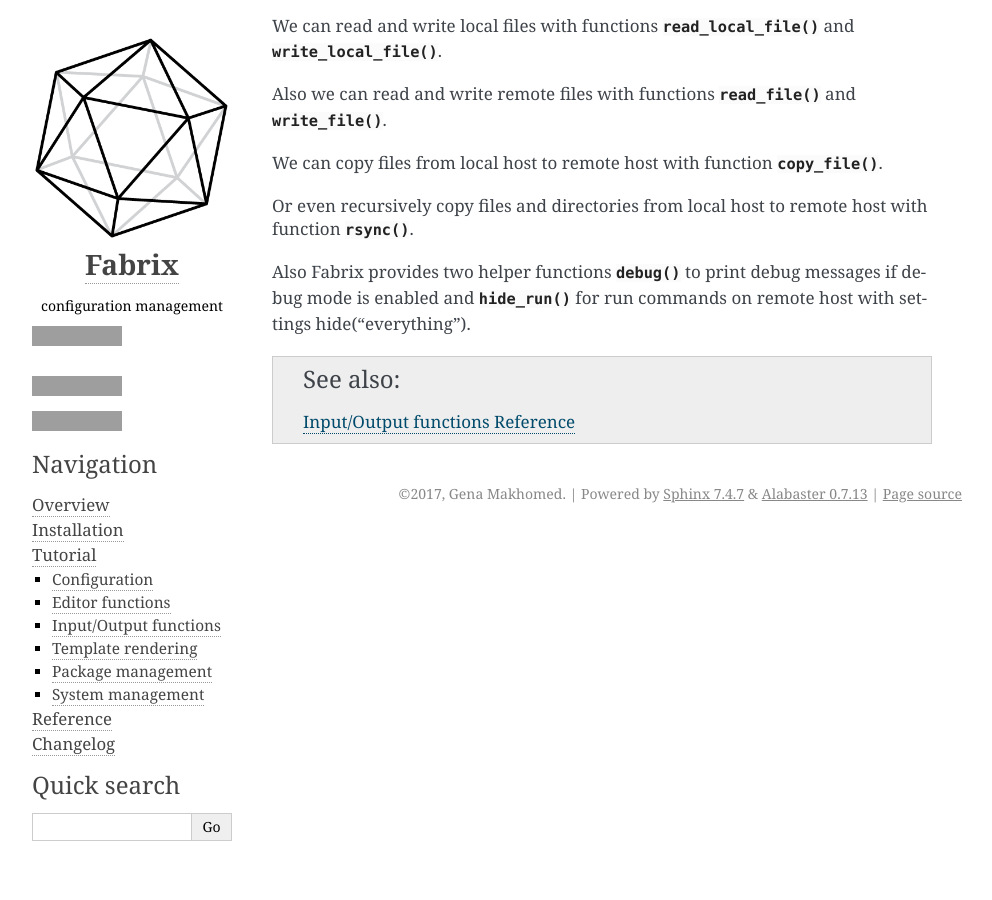
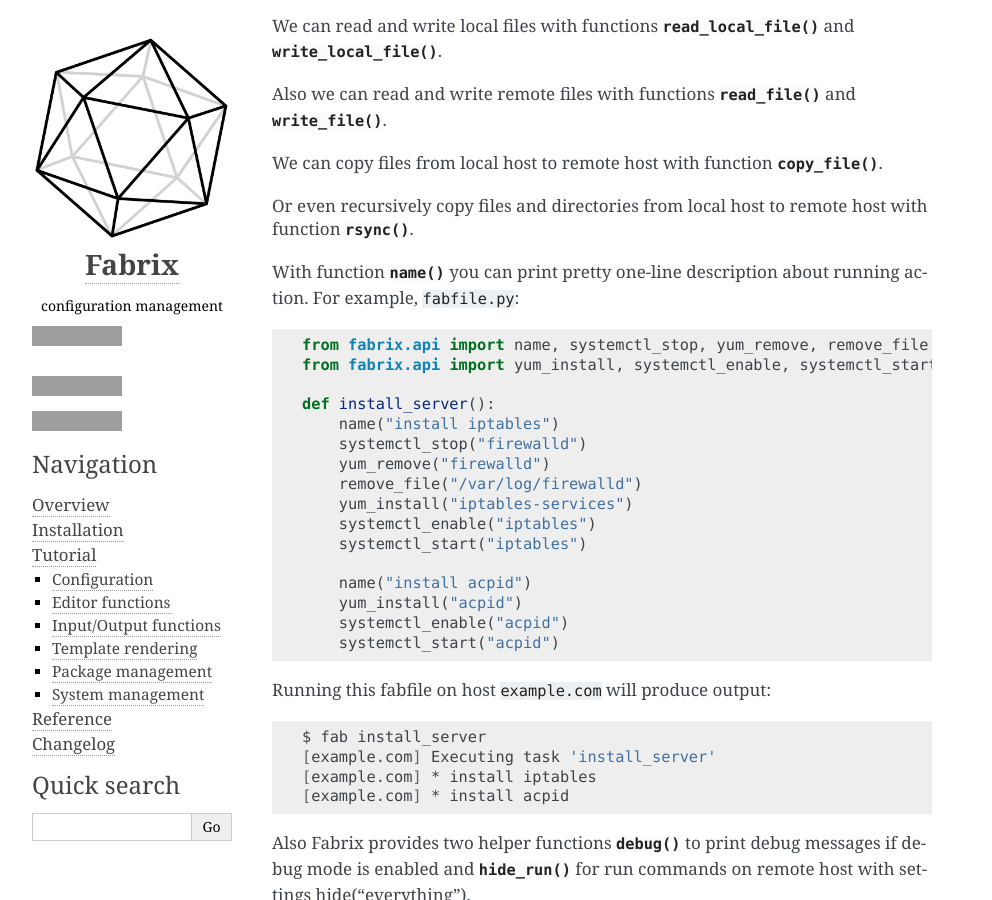
Before and after one commit to makhomed/fabrix, a Sphinx documentation site: the page built from docs/tutorial/ioutil.rst, in a window 1280 px wide and 900 px high, scrolled down 334 px, cut to the strip 0-900 px from the top of the window. Shown: the whole strip, without its empty margins (148-1140 px from the left). Built offline with Sphinx 7.4.7, drawn with Linux system fonts in a browser that asks for light colours; grey boxes are pictures that could not be loaded.

Commit message:
add function name()

```diff
--- a/CHANGES.rst
+++ b/CHANGES.rst
@@ -4,7 +4,7 @@ Version 0.3
 
 Not released yet
 
-- added new function systemctl_preset()
+- added new functions systemctl_preset(), name()
 
 
 Version 0.2
--- a/docs/reference.rst
+++ b/docs/reference.rst
@@ -39,6 +39,7 @@ Reference
   - :func:`~fabrix.ioutil.hide_run`
   - :func:`~fabrix.ioutil.is_directory_exists`
   - :func:`~fabrix.ioutil.is_file_exists`
+  - :func:`~fabrix.ioutil.name`
   - :func:`~fabrix.ioutil.read_file`
   - :func:`~fabrix.ioutil.read_local_file`
   - :func:`~fabrix.ioutil.remove_directory`
--- a/docs/tutorial/ioutil.rst
+++ b/docs/tutorial/ioutil.rst
@@ -30,6 +30,37 @@ We can copy files from local host to remote host with function
 Or even recursively copy files and directories from local host
 to remote host with function :func:`~fabrix.ioutil.rsync`.
 
+With function :func:`~fabrix.ioutil.name` you can print pretty one-line description
+about running action. For example, ``fabfile.py``:
+
+.. code-block:: python
+
+    from fabrix.api import name, systemctl_stop, yum_remove, remove_file
+    from fabrix.api import yum_install, systemctl_enable, systemctl_start
+
+    def install_server():
+        name("install iptables")
+        systemctl_stop("firewalld")
+        yum_remove("firewalld")
+        remove_file("/var/log/firewalld")
+        yum_install("iptables-services")
+        systemctl_enable("iptables")
+        systemctl_start("iptables")
+
+        name("install acpid")
+        yum_install("acpid")
+        systemctl_enable("acpid")
+        systemctl_start("acpid")
+
+Running this fabfile on host ``example.com`` will produce output:
+
+.. code-block:: bash
+
+    $ fab install_server
+    [example.com] Executing task 'install_server'
+    [example.com] * install iptables
+    [example.com] * install acpid
+
 Also Fabrix provides two helper functions :func:`~fabrix.ioutil.debug`
 to print debug messages if debug mode is enabled and :func:`~fabrix.ioutil.hide_run`
 for run commands on remote host with settings hide("everything").
```
Also changed, not shown: 3 other files.
